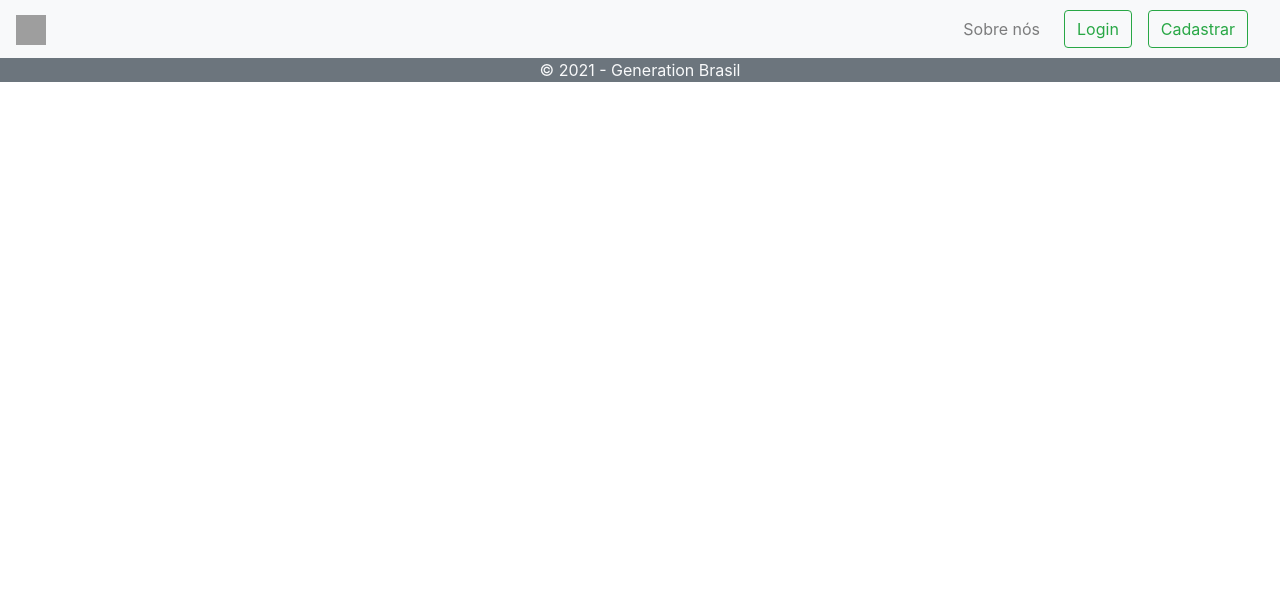
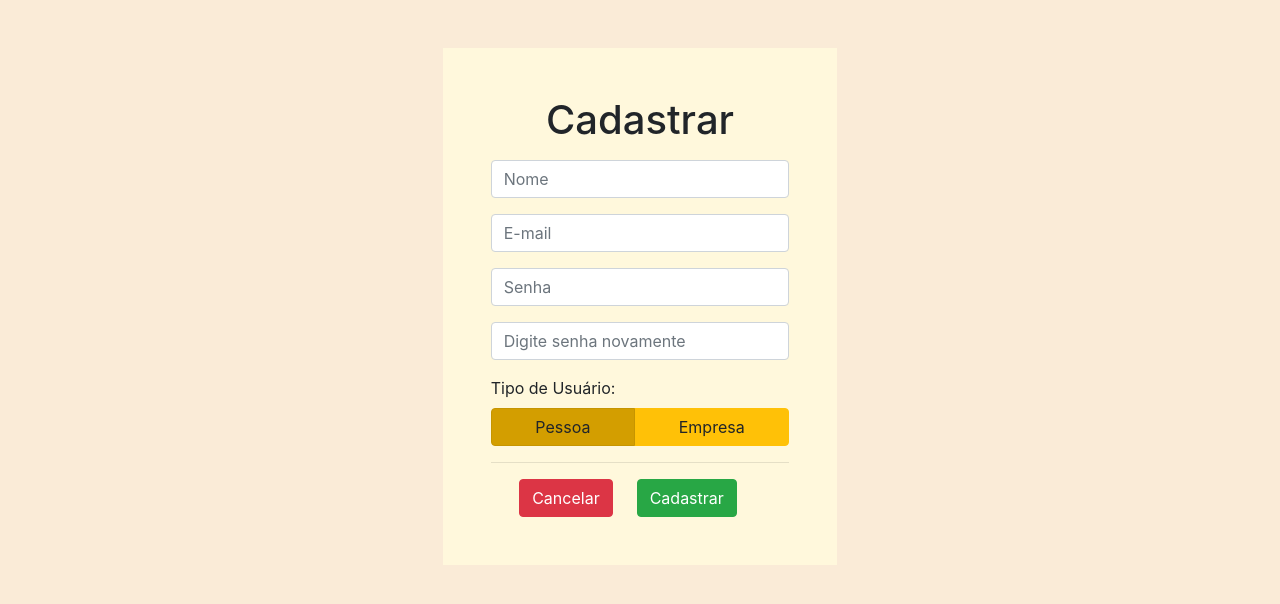
Before and after one commit to nubiaferr/edegraca-frontend, an Angular app in the folder Projeto/: page /cadastrar in a window 1280 px wide. Before the commit this address led to /. Shown: the top 604 px of the page. Built offline with nearby package versions, Linux system fonts and the light colour scheme; grey boxes are pictures that could not be loaded.

Commit message:
Login, cadastro e rotas iniciais

```diff
--- a/Projeto/src/app/app-routing.module.ts
+++ b/Projeto/src/app/app-routing.module.ts
@@ -1,7 +1,13 @@
+import { CadastrarComponent } from './cadastrar/cadastrar.component';
+import { LogarComponent } from './logar/logar.component';
 import { NgModule } from '@angular/core';
 import { RouterModule, Routes } from '@angular/router';
 
-const routes: Routes = [];
+const routes: Routes = [
+  {path: '', redirectTo: 'login', pathMatch: 'full'},
+  {path: 'login', component: LogarComponent},
+  {path: 'cadastrar', component: CadastrarComponent}
+];
 
 @NgModule({
   imports: [RouterModule.forRoot(routes)],
--- a/Projeto/src/app/app.component.html
+++ b/Projeto/src/app/app.component.html
@@ -1,2 +1 @@
-<app-menu></app-menu>
-<app-rodape></app-rodape>
+<router-outlet></router-outlet>
--- a/Projeto/src/app/app.module.ts
+++ b/Projeto/src/app/app.module.ts
@@ -5,12 +5,16 @@ import { AppRoutingModule } from './app-routing.module';
 import { AppComponent } from './app.component';
 import { MenuComponent } from './menu/menu.component';
 import { RodapeComponent } from './rodape/rodape.component';
+import { LogarComponent } from './logar/logar.component';
+import { CadastrarComponent } from './cadastrar/cadastrar.component';
 
 @NgModule({
   declarations: [
     AppComponent,
     MenuComponent,
-    RodapeComponent
+    RodapeComponent,
+    LogarComponent,
+    CadastrarComponent
   ],
   imports: [
     BrowserModule,
--- /dev/null
+++ b/Projeto/src/app/cadastrar/cadastrar.component.css
@@ -0,0 +1,10 @@
+.bg-login{
+  background-color: antiquewhite;
+  background-image: url('');
+  height: 100vh;
+  width: 100vw;
+}
+
+.login-box{
+  background-color: cornsilk;
+}
--- /dev/null
+++ b/Projeto/src/app/cadastrar/cadastrar.component.html
@@ -0,0 +1,69 @@
+<div class="bg-login">
+  <div class="row d-flex justify-content-center p-5 m-0">
+    <div class="col-md-4 login-box p-5">
+      <h1 class="text-center mb-3">Cadastrar</h1>
+
+      <div class="form-group">
+        <input
+          type="text"
+          name="nome"
+          id="nome"
+          class="form-control"
+          placeholder="Nome"
+          required
+        />
+      </div>
+
+      <div class="form-group">
+        <input
+          type="email"
+          name="email"
+          id="email"
+          class="form-control"
+          placeholder="E-mail"
+          required
+        />
+      </div>
+
+      <div class="form-group">
+        <input
+          type="password"
+          name="senha"
+          id="senha"
+          class="form-control"
+          placeholder="Senha"
+          required
+        />
+      </div>
+
+      <div class="form-group">
+        <input
+          type="password"
+          name="senha"
+          id="senha"
+          class="form-control"
+          placeholder="Digite senha novamente"
+          required
+        />
+      </div>
+
+      <div class="form-group">
+        <label for="tipo">Tipo de Usuário: </label>
+        <div class="btn-group btn-group-toggle w-100" data-toggle="buttons">
+            <label class="btn btn-warning active">
+              <input type="radio" name="options" id="option1" autocomplete="off" checked> Pessoa
+            </label>
+            <label class="btn btn-warning">
+              <input type="radio" name="options" id="option2" autocomplete="off"> Empresa
+            </label>
+          </div>
+    </div>
+      <hr>
+      <div class="d-flex justify-content-center">
+        <button class="btn btn-danger mr-4" type="submit" routerLink="/login">Cancelar</button>
+        <button class="btn btn-success mr-4" type="submit">Cadastrar</button>
+
+      </div>
+    </div>
+  </div>
+  </div>
--- /dev/null
+++ b/Projeto/src/app/cadastrar/cadastrar.component.ts
@@ -0,0 +1,15 @@
+import { Component, OnInit } from '@angular/core';
+
+@Component({
+  selector: 'app-cadastrar',
+  templateUrl: './cadastrar.component.html',
+  styleUrls: ['./cadastrar.component.css']
+})
+export class CadastrarComponent implements OnInit {
+
+  constructor() { }
+
+  ngOnInit(): void {
+  }
+
+}
--- /dev/null
+++ b/Projeto/src/app/logar/logar.component.css
@@ -0,0 +1,9 @@
+.bg-login{
+  background-color: antiquewhite;
+  height: 100vh;
+  width: 100vw;
+}
+
+.login-box{
+  background-color: cornsilk;
+}
--- /dev/null
+++ b/Projeto/src/app/logar/logar.component.html
@@ -0,0 +1,41 @@
+<div class="bg-login">
+<div class="row d-flex justify-content-center p-5 m-0">
+  <div class="col-md-4 login-box pt-5 pl-5 pr-5">
+    <h1 class="text-center mb-3">Login</h1>
+
+
+    <div class="form-group mt-5">
+      <input
+        type="email"
+        name="email"
+        id="email"
+        class="form-control mb-4"
+        placeholder="E-mail"
+        required
+      />
+    </div>
+
+    <div class="form-group">
+      <input
+        type="password"
+        name="senha"
+        id="senha"
+        class="form-control mb-2"
+        placeholder="Senha"
+        required
+      />
+    </div>
+
+    <div class="mt-5">
+      <div class="d-flex justify-content-center">
+      <button class="btn btn-danger mr-3" type="submit">Cancelar</button>
+      <button class="btn btn-success" type="submit">Logar</button>
+    </div>
+    </div>
+    <hr>
+    <p class="text-center">
+      Não tem uma conta ainda? <a routerLink="/cadastrar">Cadastre-se</a> agora.
+    </p>
+  </div>
+</div>
+</div>
--- /dev/null
+++ b/Projeto/src/app/logar/logar.component.ts
@@ -0,0 +1,15 @@
+import { Component, OnInit } from '@angular/core';
+
+@Component({
+  selector: 'app-logar',
+  templateUrl: './logar.component.html',
+  styleUrls: ['./logar.component.css']
+})
+export class LogarComponent implements OnInit {
+
+  constructor() { }
+
+  ngOnInit(): void {
+  }
+
+}
```
